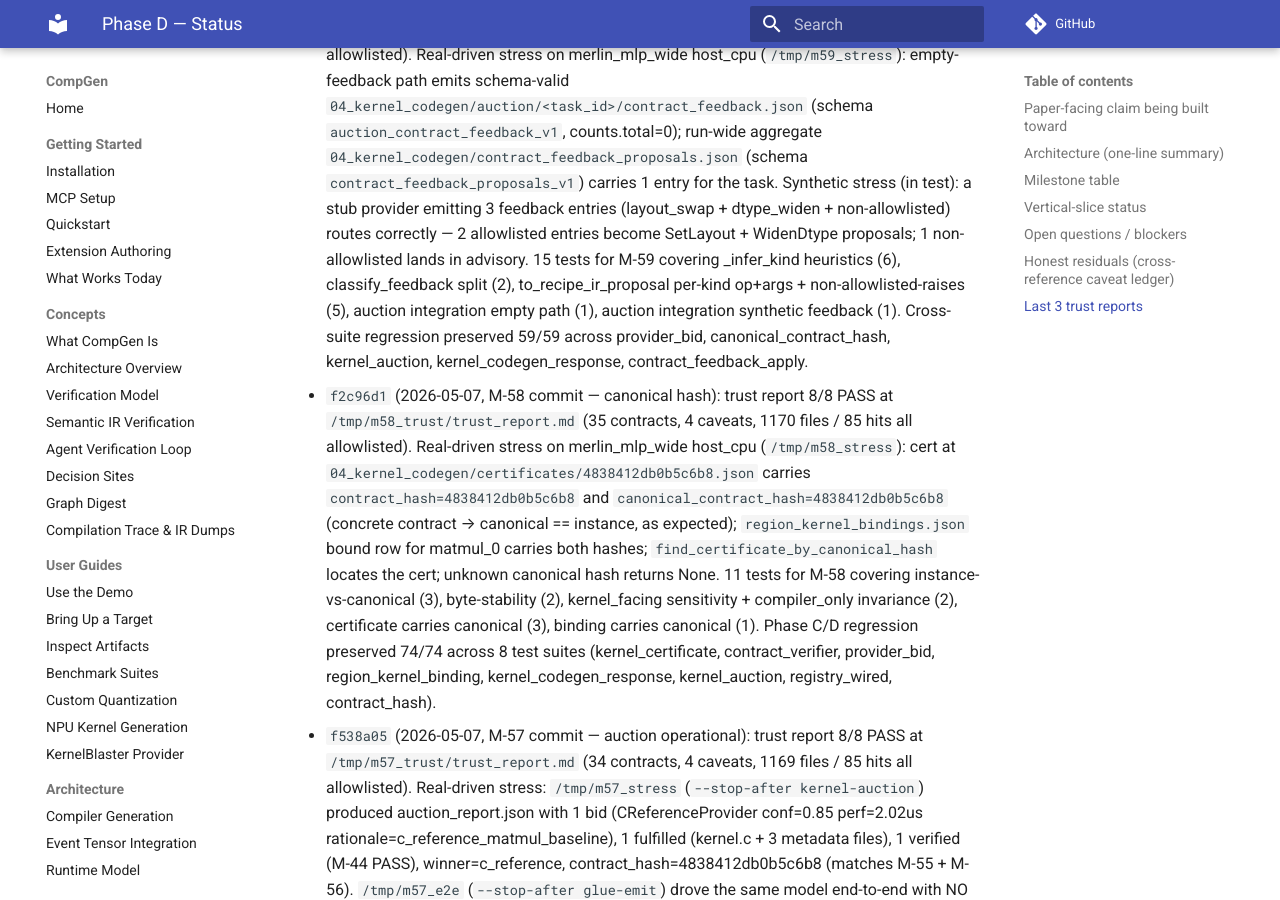
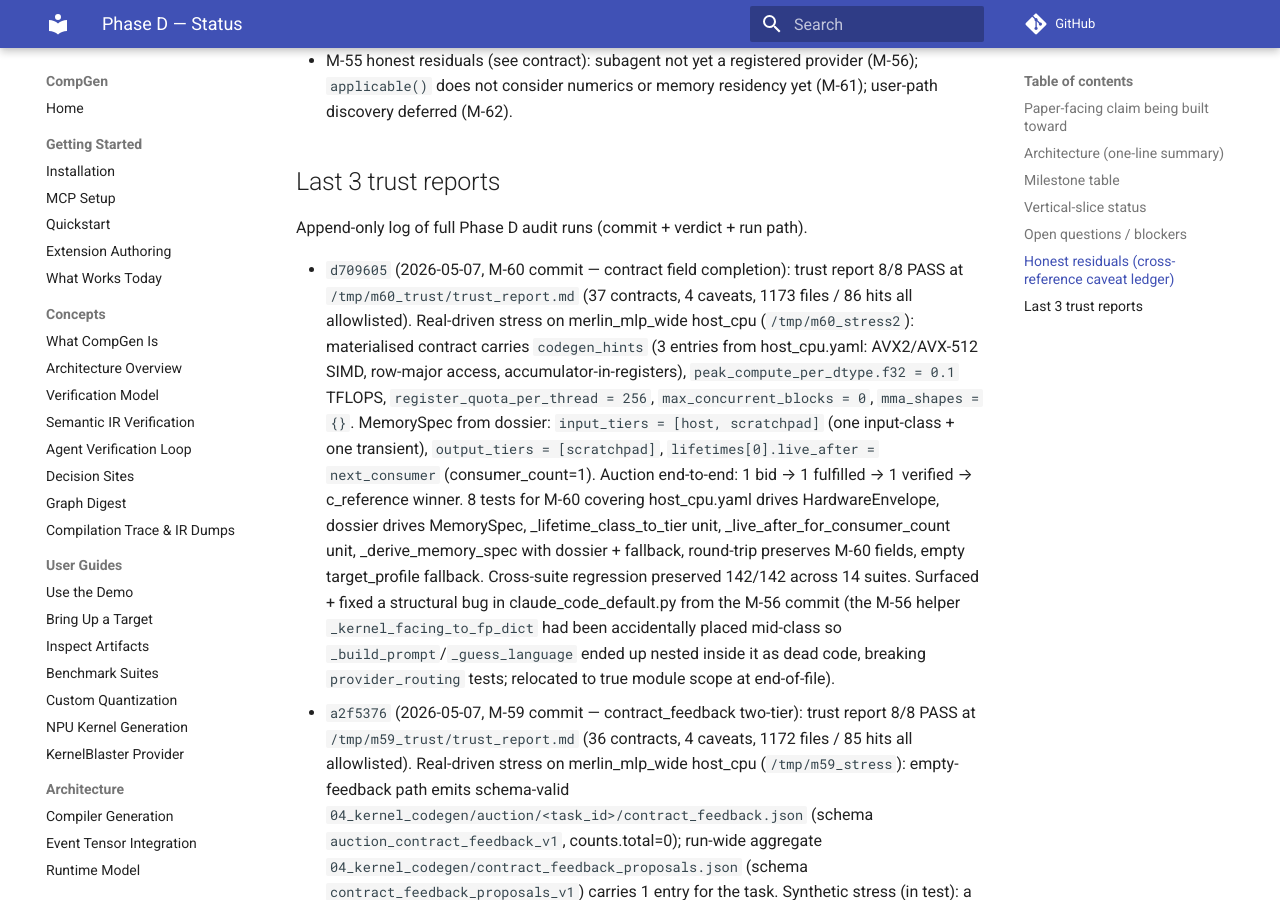
Before and after one commit to copparihollmann/RuntimeCompGen, an MkDocs documentation site: the page built from docs/phase_d_status.md, in a window 1280 px wide and 900 px high, scrolled down 4479 px. Built offline with MkDocs 1.6.1 and Material for MkDocs 9.7.7, drawn with Linux system fonts in a browser that asks for light colours; comment, search, counter and statistics services are not loaded; some of the changed text lies outside the part shown.

Commit message:
docs(phase_d): backfill M-60 status table + trust report entry
Co-Authored-By: Claude Opus 4.7 (1M context) <noreply@anthropic.com>

```diff
--- a/docs/phase_d_status.md
+++ b/docs/phase_d_status.md
@@ -1,6 +1,6 @@
 # Phase D — Status
 
-_Last updated: 2026-05-07_  ·  _Current head: `a2f5376` (M-59 landed — contract_feedback two-tier)_  ·  _Phase plan: `~/.claude/plans/stateful-jumping-lovelace.md`_  ·  _Trust report: `/tmp/m59_trust/trust_report.md` (8/8 PASS, 36 contracts)_
+_Last updated: 2026-05-07_  ·  _Current head: `d709605` (M-60 landed — contract field completion)_  ·  _Phase plan: `~/.claude/plans/stateful-jumping-lovelace.md`_  ·  _Trust report: `/tmp/m60_trust/trust_report.md` (8/8 PASS, 37 contracts)_
 
 This is the canonical Phase D tracker. Every Phase D milestone's done
 condition includes updating this document with the new commit hash,
@@ -48,7 +48,7 @@ Status legend: `planned` → `in_progress` → `complete` (tests green + commit
 | M-57  | Multi-bidder auction with tool-mediated pruning     | complete      | `f538a05` | `python/compgen/graph_compilation/kernel_auction.py`, `python/compgen/kernels/providers/c_reference.py`, `python/compgen/kernels/registry.py` (default_registry → CReferenceProvider), `python/compgen/graph_compilation/{run.py,__main__.py}` (--auction-mode + --bid-cutoff + kernel-auction boundary), `python/compgen/mcp/tools/kernel_codegen.py` (compgen_compare_kernel_bids), `tests/graph_compilation/test_kernel_auction.py`, `docs/realness/m57_multi_bidder_auction.yaml` | 6 (M-57), real-driven stress: merlin_mlp_wide → CReferenceProvider winner end-to-end (cert + bind + glue), trust 8/8 (34 contracts) |
 | M-58  | Canonical shape-class hash                          | complete      | `f2c96d1` | `python/compgen/promotion/contract_hash.py` (canonical_contract_hash + instance_contract_hash + hash_contract alias), `python/compgen/kernels/kernel_certificate.py` (canonical field on KernelCertificate, find_certificate_by_canonical_hash), `python/compgen/runtime/execution_plan.py` (RegionKernelBinding canonical field), `python/compgen/graph_compilation/execution_plan_emit.py` (BindingRow canonical field), `tests/kernels/test_canonical_contract_hash.py`, `docs/realness/m58_canonical_contract_hash.yaml` | 11 (M-58), 74/74 cross-suite regression preserved, trust 8/8 (35 contracts) |
 | M-59  | contract_feedback re-enters Recipe IR (two-tier)    | complete      | `a2f5376` | `python/compgen/kernels/provider.py` (ContractFeedback gains kind+applies_when), `python/compgen/graph_compilation/contract_feedback_apply.py` (classifier + Recipe-IR proposal generator + persistence), `python/compgen/graph_compilation/kernel_auction.py` (per_provider_feedback collection), `tests/graph_compilation/test_contract_feedback_apply.py`, `docs/realness/m59_contract_feedback_apply.yaml` | 15 (M-59), 59/59 cross-suite regression preserved, trust 8/8 (36 contracts) |
-| M-60  | Contract field completion from target + dossier     | planned       | —       | —                                                                                                   | —          |
+| M-60  | Contract field completion from target + dossier     | complete      | `d709605` | `python/compgen/kernels/contract_v3.py` (HardwareEnvelope wiring + _derive_memory_spec + helpers), `configs/targets/host_cpu.yaml` (M-60 envelope block), `python/compgen/graph_compilation/{kernel_contract_materialization,kernel_codegen_response}.py` (round-trip), `python/compgen/kernels/providers/claude_code_default.py` (structural fix), `tests/graph_compilation/test_contract_field_completion.py`, `docs/realness/m60_contract_field_completion.yaml` | 8 (M-60), 142/142 cross-suite regression preserved, trust 8/8 (37 contracts) |
 | M-61  | Pre/post-conditions as typed predicates             | planned       | —       | —                                                                                                   | —          |
 | M-62  | User-space kernel-provider discovery + MCP + skill  | planned       | —       | —                                                                                                   | —          |
 | M-63  | Coverage-first scheduling                           | planned       | —       | —                                                                                                   | —          |
@@ -79,6 +79,7 @@ Status legend: `planned` → `in_progress` → `complete` (tests green + commit
 
 Append-only log of full Phase D audit runs (commit + verdict + run path).
 
+- `d709605` (2026-05-07, M-60 commit — contract field completion): trust report 8/8 PASS at `/tmp/m60_trust/trust_report.md` (37 contracts, 4 caveats, 1173 files / 86 hits all allowlisted). Real-driven stress on merlin_mlp_wide host_cpu (`/tmp/m60_stress2`): materialised contract carries `codegen_hints` (3 entries from host_cpu.yaml: AVX2/AVX-512 SIMD, row-major access, accumulator-in-registers), `peak_compute_per_dtype.f32 = 0.1` TFLOPS, `register_quota_per_thread = 256`, `max_concurrent_blocks = 0`, `mma_shapes = {}`. MemorySpec from dossier: `input_tiers = [host, scratchpad]` (one input-class + one transient), `output_tiers = [scratchpad]`, `lifetimes[0].live_after = next_consumer` (consumer_count=1). Auction end-to-end: 1 bid → 1 fulfilled → 1 verified → c_reference winner. 8 tests for M-60 covering host_cpu.yaml drives HardwareEnvelope, dossier drives MemorySpec, _lifetime_class_to_tier unit, _live_after_for_consumer_count unit, _derive_memory_spec with dossier + fallback, round-trip preserves M-60 fields, empty target_profile fallback. Cross-suite regression preserved 142/142 across 14 suites. Surfaced + fixed a structural bug in claude_code_default.py from the M-56 commit (the M-56 helper `_kernel_facing_to_fp_dict` had been accidentally placed mid-class so `_build_prompt`/`_guess_language` ended up nested inside it as dead code, breaking `provider_routing` tests; relocated to true module scope at end-of-file).
 - `a2f5376` (2026-05-07, M-59 commit — contract_feedback two-tier): trust report 8/8 PASS at `/tmp/m59_trust/trust_report.md` (36 contracts, 4 caveats, 1172 files / 85 hits all allowlisted). Real-driven stress on merlin_mlp_wide host_cpu (`/tmp/m59_stress`): empty-feedback path emits schema-valid `04_kernel_codegen/auction/<task_id>/contract_feedback.json` (schema `auction_contract_feedback_v1`, counts.total=0); run-wide aggregate `04_kernel_codegen/contract_feedback_proposals.json` (schema `contract_feedback_proposals_v1`) carries 1 entry for the task. Synthetic stress (in test): a stub provider emitting 3 feedback entries (layout_swap + dtype_widen + non-allowlisted) routes correctly — 2 allowlisted entries become SetLayout + WidenDtype proposals; 1 non-allowlisted lands in advisory. 15 tests for M-59 covering _infer_kind heuristics (6), classify_feedback split (2), to_recipe_ir_proposal per-kind op+args + non-allowlisted-raises (5), auction integration empty path (1), auction integration synthetic feedback (1). Cross-suite regression preserved 59/59 across provider_bid, canonical_contract_hash, kernel_auction, kernel_codegen_response, contract_feedback_apply.
 - `f2c96d1` (2026-05-07, M-58 commit — canonical hash): trust report 8/8 PASS at `/tmp/m58_trust/trust_report.md` (35 contracts, 4 caveats, 1170 files / 85 hits all allowlisted). Real-driven stress on merlin_mlp_wide host_cpu (`/tmp/m58_stress`): cert at `04_kernel_codegen/certificates/4838412db0b5c6b8.json` carries `contract_hash=4838412db0b5c6b8` and `canonical_contract_hash=4838412db0b5c6b8` (concrete contract → canonical == instance, as expected); `region_kernel_bindings.json` bound row for matmul_0 carries both hashes; `find_certificate_by_canonical_hash` locates the cert; unknown canonical hash returns None. 11 tests for M-58 covering instance-vs-canonical (3), byte-stability (2), kernel_facing sensitivity + compiler_only invariance (2), certificate carries canonical (3), binding carries canonical (1). Phase C/D regression preserved 74/74 across 8 test suites (kernel_certificate, contract_verifier, provider_bid, region_kernel_binding, kernel_codegen_response, kernel_auction, registry_wired, contract_hash).
 - `f538a05` (2026-05-07, M-57 commit — auction operational): trust report 8/8 PASS at `/tmp/m57_trust/trust_report.md` (34 contracts, 4 caveats, 1169 files / 85 hits all allowlisted). Real-driven stress: `/tmp/m57_stress` (`--stop-after kernel-auction`) produced auction_report.json with 1 bid (CReferenceProvider conf=0.85 perf=2.02us rationale=c_reference_matmul_baseline), 1 fulfilled (kernel.c + 3 metadata files), 1 verified (M-44 PASS), winner=c_reference, contract_hash=4838412db0b5c6b8 (matches M-55 + M-56). `/tmp/m57_e2e` (`--stop-after glue-emit`) drove the same model end-to-end with NO operator commit: cert at `04_kernel_codegen/certificates/4838412db0b5c6b8.json`, M-46 region_kernel_bindings.json bound_count=1 unbound_count=0, M-47 generated_plan_executor.py emitted. 6 tests for M-57 covering disabled-mode short-circuit, no-applicable-providers (auction report still emitted), multi-bidder full path, first-fit short-circuit, stub providers (one verified + one fulfill-fails), no-winner case.
```
